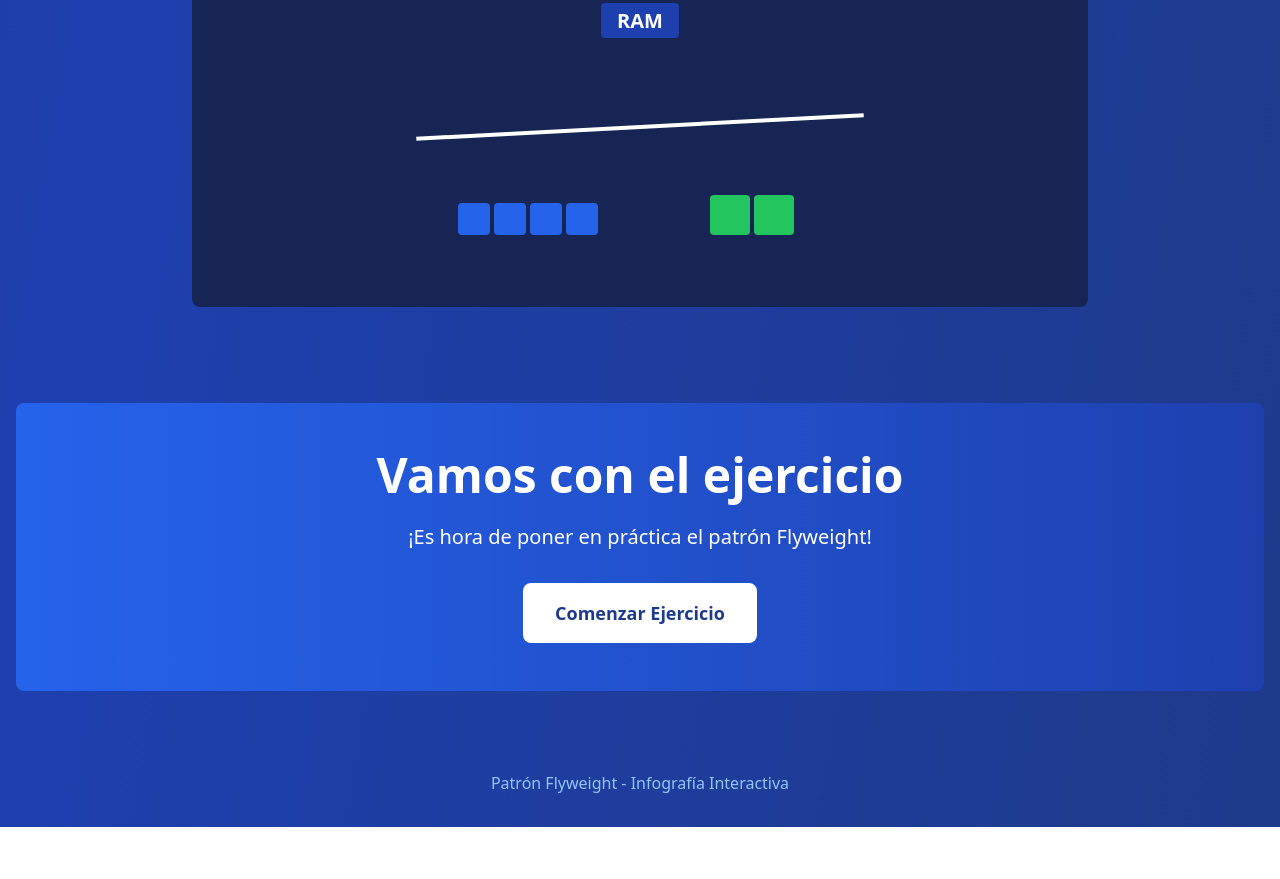
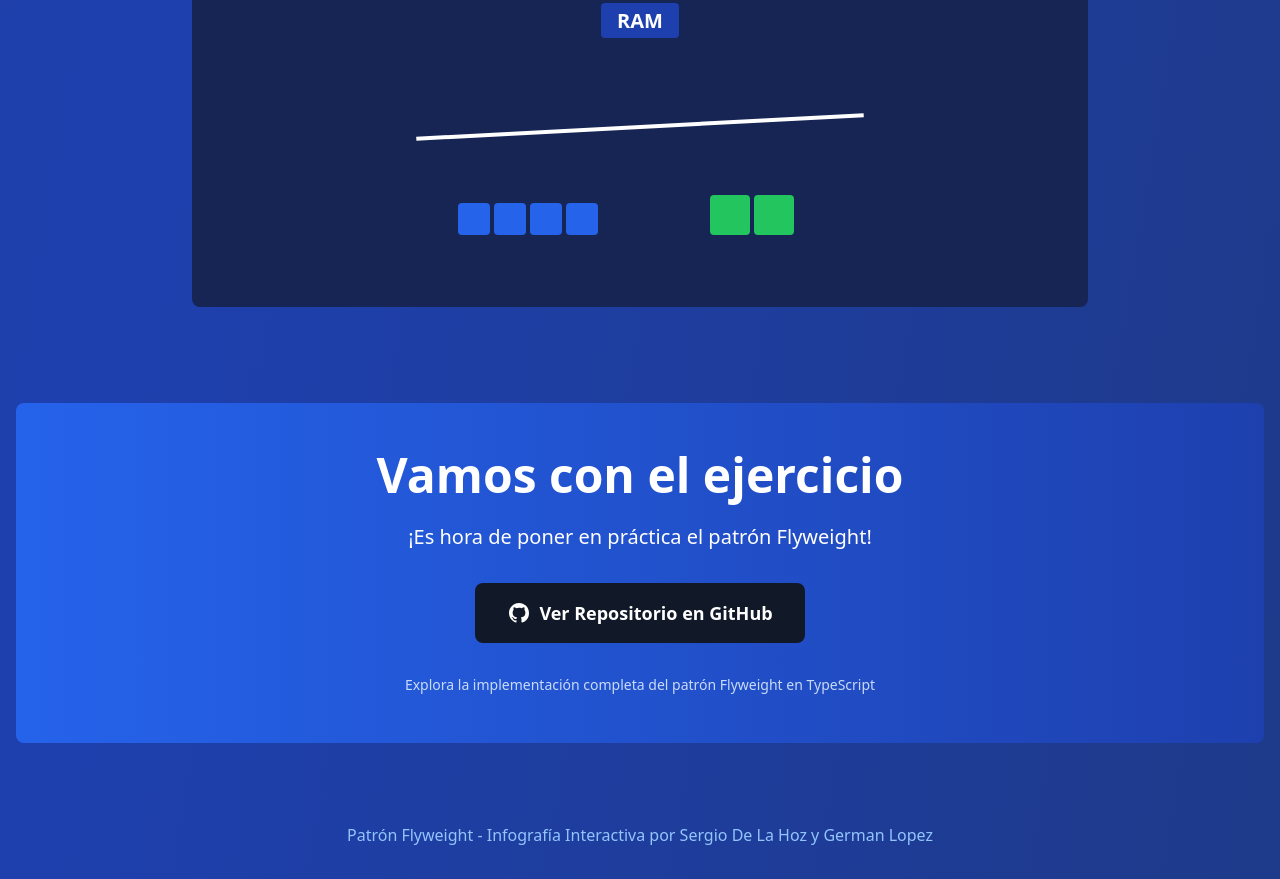
Before and after one commit to SergioDeLaHoz16/Patron-Flyweight, a plain HTML site: page index.html in a window 1280 px wide. Shown: the part 6568-7447 px from the top of the page. Before the commit the page ends 7395 px from the top, so only its background shows below. Drawn offline with nearby package versions, Linux system fonts and the light colour scheme.

Commit message:
add: add button for github

```diff
--- a/index.html
+++ b/index.html
@@ -513,15 +513,29 @@
         <div class="bg-gradient-to-r from-blue-600 to-blue-800 rounded-lg p-12 animate-scale-in">
             <h2 class="text-4xl md:text-5xl font-bold mb-6">Vamos con el ejercicio</h2>
             <p class="text-xl mb-8">¡Es hora de poner en práctica el patrón Flyweight!</p>
-            <button class="bg-white text-blue-900 px-8 py-4 rounded-lg font-bold text-lg hover:bg-blue-100 transition-colors duration-300 transform hover:scale-105">
-                Comenzar Ejercicio
-            </button>
+            <div class="flex flex-col md:flex-row gap-4 justify-center items-center mb-8">
+
+                <a
+                    href="https://github.com/GermanAndresLopez/Flyweight--pattern"
+                    target="_blank"
+                    rel="noopener noreferrer"
+                    class="bg-gray-900 text-white px-8 py-4 rounded-lg font-bold text-lg hover:bg-gray-800 transition-colors duration-300 transform hover:scale-105 flex items-center gap-2"
+                >
+                    <svg class="w-6 h-6" fill="currentColor" viewBox="0 0 24 24" aria-hidden="true">
+                        <path fill-rule="evenodd" d="M12 2C6.477 2 2 6.484 2 12.017c0 4.425 2.865 8.18 6.839 9.504.5.092.682-.217.682-.483 0-.237-.008-.868-.013-1.703-2.782.605-3.369-1.343-3.369-1.343-.454-1.158-1.11-1.466-1.11-1.466-.908-.62.069-.608.069-.608 1.003.07 1.531 1.032 1.531 1.032.892 1.53 2.341 1.088 2.91.832.092-.647.35-1.088.636-1.338-2.22-.253-4.555-1.113-4.555-4.951 0-1.093.39-1.988 1.029-2.688-.103-.253-.446-1.272.098-2.65 0 0 .84-.27 2.75 1.026A9.564 9.564 0 0112 6.844c.85.004 1.705.115 2.504.337 1.909-1.296 2.747-1.027 2.747-1.027.546 1.379.202 2.398.1 2.651.64.7 1.028 1.595 1.028 2.688 0 3.848-2.339 4.695-4.566 4.943.359.309.678.92.678 1.855 0 1.338-.012 2.419-.012 2.747 0 .268.18.58.688.482A10.019 10.019 0 0022 12.017C22 6.484 17.522 2 12 2z" clip-rule="evenodd"></path>
+                    </svg>
+                    Ver Repositorio en GitHub
+                </a>
+            </div>
+            <p class="text-sm text-blue-100 opacity-90">
+                Explora la implementación completa del patrón Flyweight en TypeScript
+            </p>
         </div>
     </section>
 
     <!-- Footer -->
     <footer class="container mx-auto px-4 py-8 text-center text-blue-300">
-        <p>Patrón Flyweight - Infografía Interactiva</p>
+        <p>Patrón Flyweight - Infografía Interactiva por Sergio De La Hoz y German Lopez</p>
     </footer>
 
     <script src="js/animations.js"></script>
```
